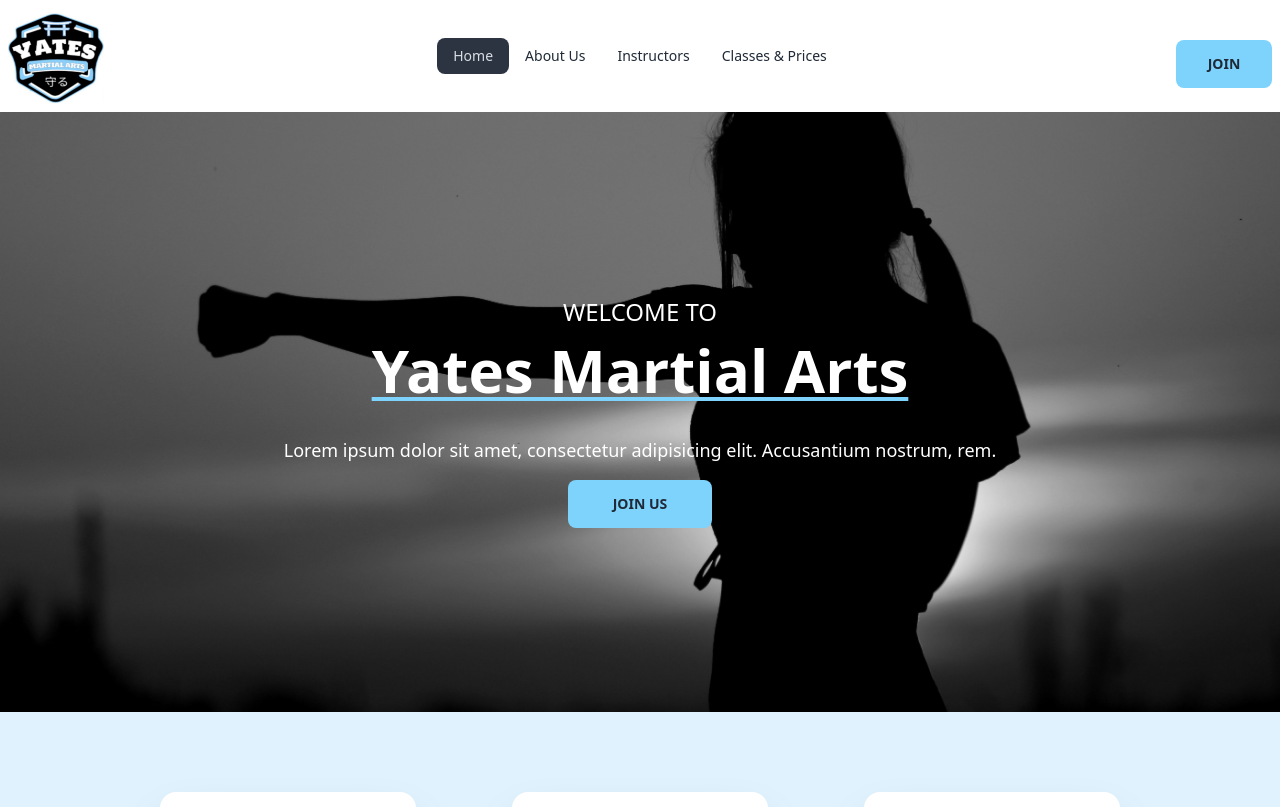
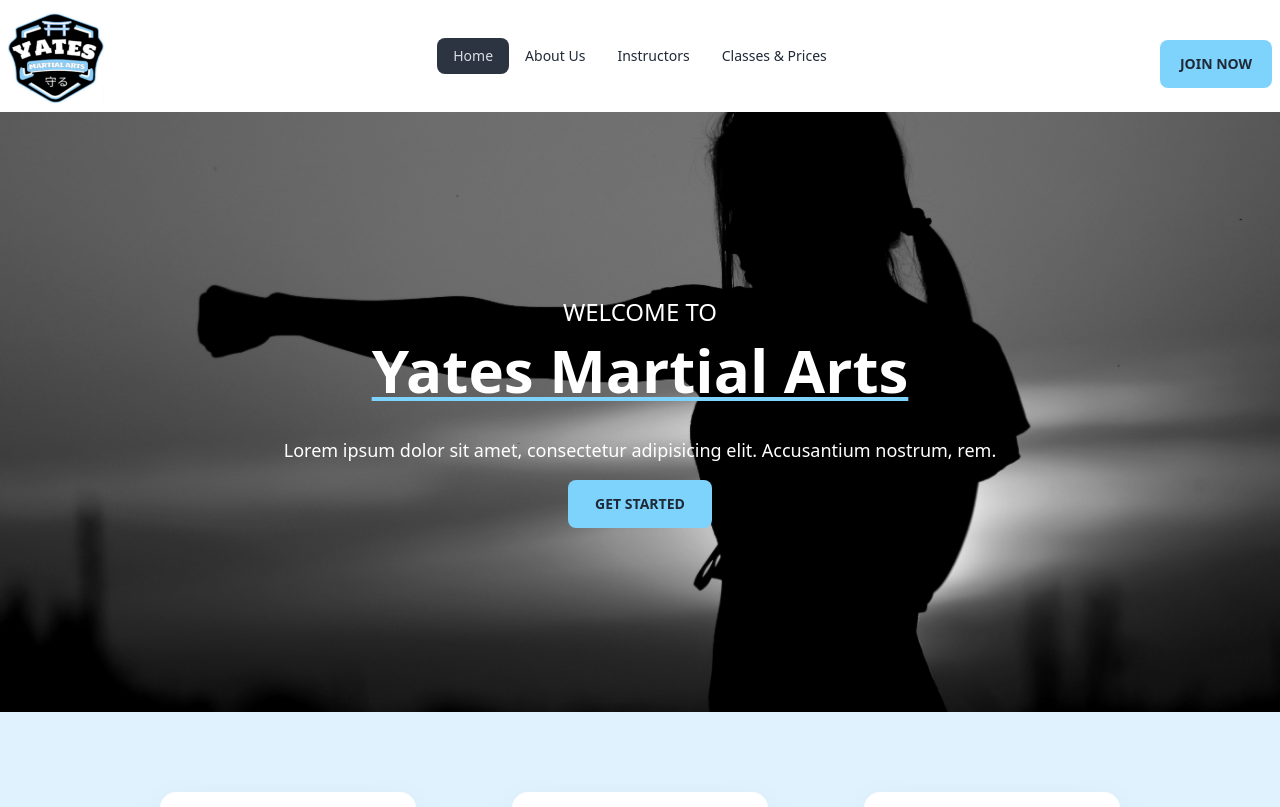
Before and after one commit to brandonscott4/yates-martial-arts, a React (Vite) app in the folder frontend/: page / in a window 1280 px wide. Shown: the top 807 px of the page. Built offline with nearby package versions, Linux system fonts and the light colour scheme.

Commit message:
minor styling

```diff
--- a/frontend/src/components/Navbar.jsx
+++ b/frontend/src/components/Navbar.jsx
@@ -51,8 +51,8 @@ function Navbar() {
           </ul>
         </div>
         <div className="navbar-end">
-          <button className="btn bg-sky-300 w-24 mt-4 hover:bg-sky-400 border-0">
-            Join
+          <button className="btn bg-sky-300 w-28 mt-4 hover:bg-sky-400 border-0">
+            Join Now
           </button>
         </div>
       </div>
--- a/frontend/src/routes/ClassesPrices.jsx
+++ b/frontend/src/routes/ClassesPrices.jsx
@@ -2,13 +2,13 @@ function ClassesPrices() {
   return (
     <>
       <div className=" py-20 w-full bg-sky-100">
+        <h2 className="font-semibold text-3xl mb-10 underline text-center">
+          Dartford Dojo
+        </h2>
         <div className="flex flex-col justify-center items-center">
-          <h2 className="font-semibold text-3xl mb-10 underline">
-            Dartford Dojo
-          </h2>
           <div className="flex flex-col md:flex-row gap-10 mx-5 items-center md:items-stretch">
             <img src="/googlemap.PNG" alt="map" className=" w-4/5 md:w-1/2" />
-            <div className="bg-white rounded-2xl w-4/5 md:w-1/2 shadow-xl flex flex-col items-center justify-center">
+            <div className="bg-white rounded-2xl w-4/5 md:w-1/3 shadow-xl flex flex-col items-center justify-center">
               <div className="text-left p-10 text-lg font-medium md:text-xl">
                 <p>Random Sports Centre</p>
                 <p>Dartford</p>
--- a/frontend/src/routes/Home.jsx
+++ b/frontend/src/routes/Home.jsx
@@ -18,7 +18,7 @@ function Home() {
           </p>
 
           <button className="btn bg-sky-300 w-36 mt-4 hover:bg-sky-400 border-0">
-            Join Us
+            Get Started
           </button>
         </div>
       </div>
```
